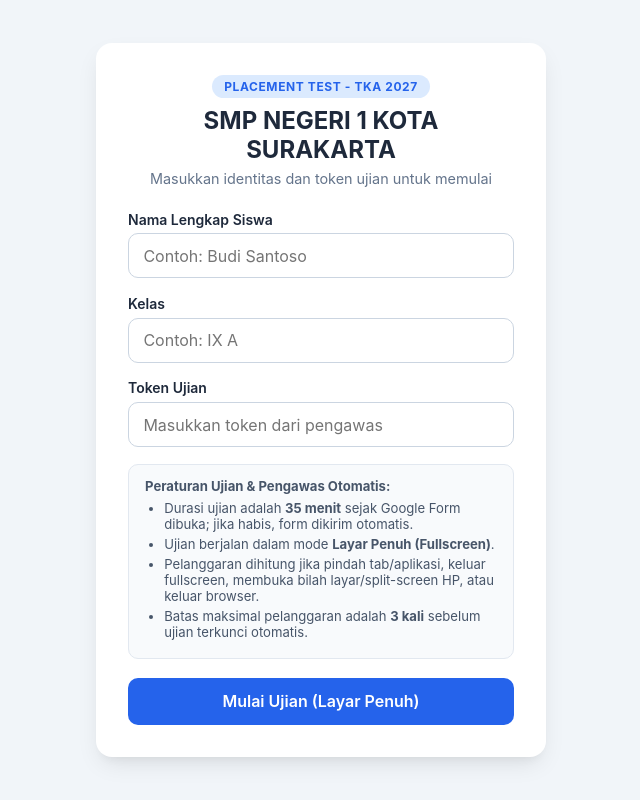
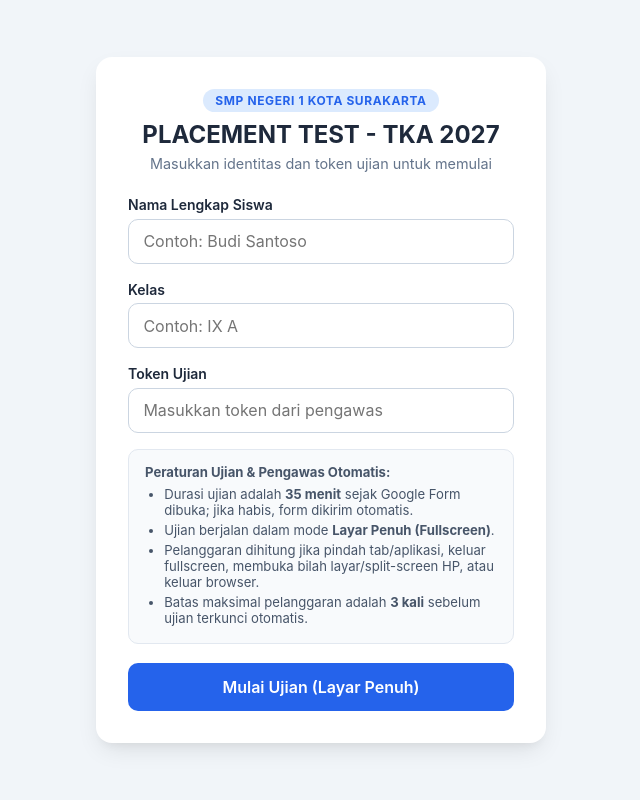
Before and after one commit to dwispensa7-prog/place7.github.io, a plain HTML site: page index.html in a window 1280 px wide. Shown: the whole page, without its empty margins (319-959 px from the left). Drawn offline with Linux system fonts and the light colour scheme.

Commit message:
Update exam title and header in index.html

```diff
--- a/index.html
+++ b/index.html
@@ -436,7 +436,7 @@
   <main id="login-screen">
     <div class="card">
       <div class="card-header">
-        <span class="badge-info">PLACEMENT TEST - TKA 2027</span>
+        <span class="badge-info">SMP NEGERI 1 KOTA SURAKARTA</span>
         <h1 id="display-exam-title">Penilaian TKA 2027</h1>
         <p>Masukkan identitas dan token ujian untuk memulai</p>
       </div>
@@ -560,7 +560,7 @@
      * ====================================================================
      */
     const EXAM_CONFIG = {
-      examTitle: "SMP NEGERI 1 KOTA SURAKARTA",
+      examTitle: "PLACEMENT TEST - TKA 2027",
       // Ganti dengan URL Embed Google Form Anda (akhiran ?embedded=true)
       googleFormUrl: "https://docs.google.com/forms/d/e/1FAIpQLSfI41pasCabQEhAUE8H2MqHL-sWojQqGcMo0ARKoRBqkD6hWw/viewform?usp=dialog",
       // Opsional: URL /formResponse untuk submit otomatis via POST jika entry ID dikonfigurasi
```
